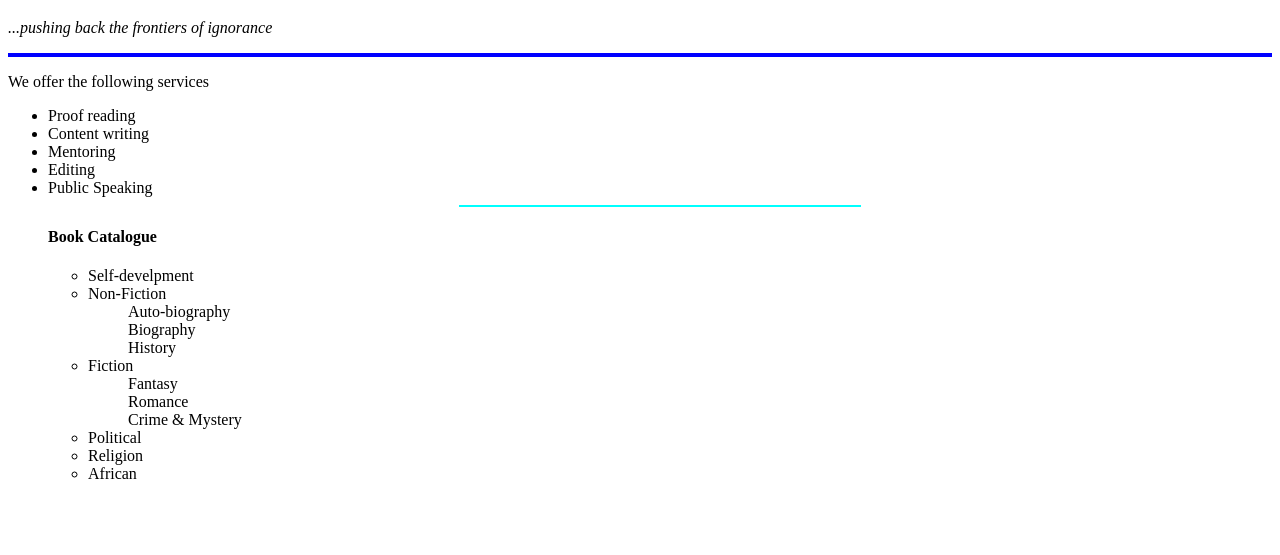
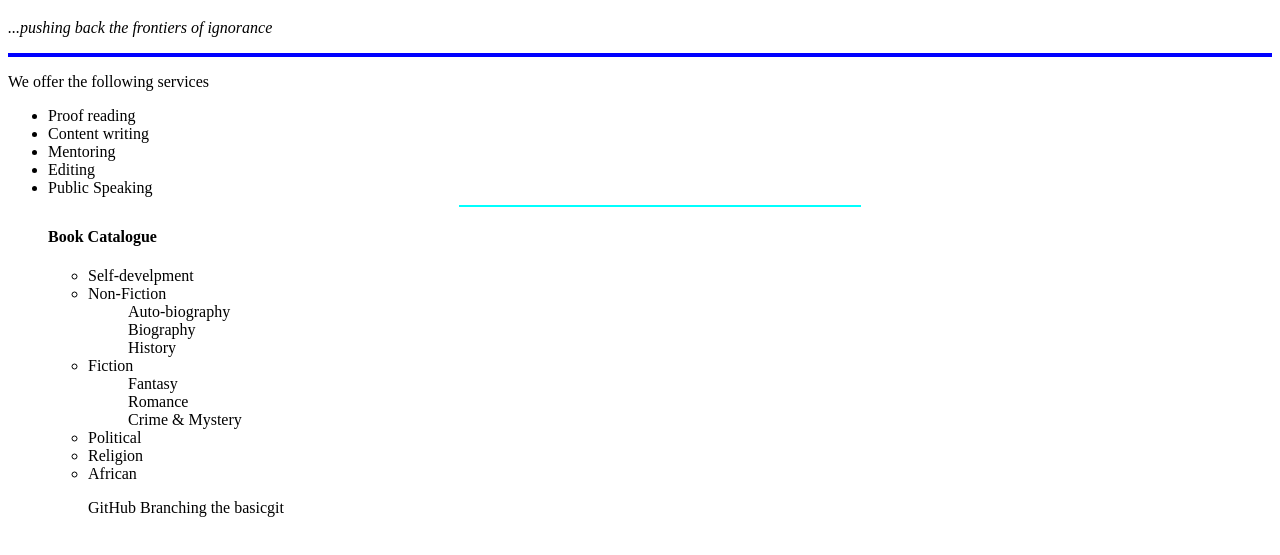
Before and after one commit to Obajijames/Jmag-lib, a plain HTML site: page index.html in a window 1280 px wide. Shown: the part 173-728 px from the top of the page. Drawn offline with Linux system fonts and the light colour scheme.

Commit message:
branching

```diff
--- a/index.html
+++ b/index.html
@@ -35,7 +35,7 @@
             <li>Political</li>
             <li>Religion</li>
             <li>African</li>
-        </ul>
-    </ul>
+            <p>GitHub Branching the basicgit</p>
+
 </body>
 </html>
```
